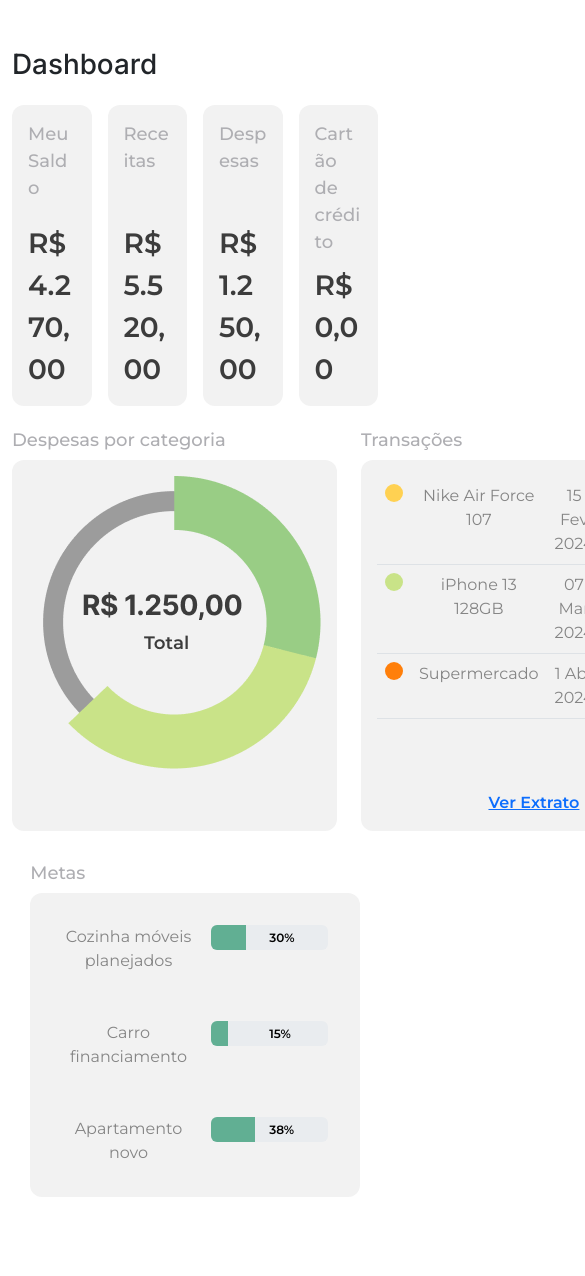
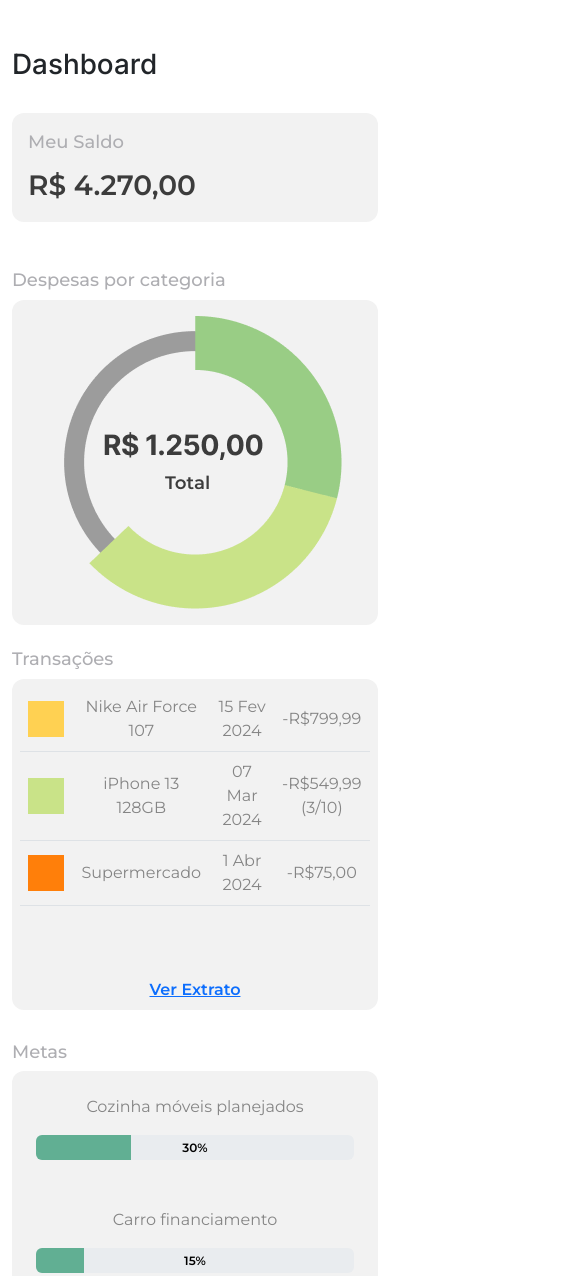
Before and after one commit to ICEI-PUC-Minas-PMV-SI/pmv-si-2024-1-pe1-t3-si_t3_app_web_1osem2024_gp03, a plain HTML site: page src/dashboard.html in a window 390 px wide. Shown: the top 1276 px of the page, 585 px wide, since content can reach past the window. Before the commit the page ends 1229 px from the top, so only its background shows below. Drawn offline with nearby package versions, Linux system fonts and the light colour scheme.

Commit message:
feat: adjusts to responsiveness

```diff
--- a/src/dashboard.html
+++ b/src/dashboard.html
@@ -15,7 +15,7 @@
 <body>
     <div class="container-md mt-5">
         <h1 class="title">Dashboard</h1>
-        <div class="d-flex mt-4 mb-2 gap-3">
+        <div class="summary-container">
             <div class="card">
                 <div class="card-body d-flex flex-column justify-content-between">
                     <span class="card-title">Meu Saldo</span>
@@ -42,7 +42,7 @@
             </div>
         </div>
 
-        <div class=" d-flex mt-4 mb-3 gap-4">
+        <div class="expenses-container">
             <div class="d-flex flex-column medium gap-2">
                 <h6 class="card-title">Despesas por categoria</h6>
                 <div class="card mb-3 ">
--- a/src/style/home.css
+++ b/src/style/home.css
@@ -6,12 +6,41 @@
     font-family: "Montserrat", sans-serif;
 }
 
+
+.summary-container {
+    display: flex;
+    margin: 2rem 0 3rem;
+    gap: 1rem;
+
+    @media (max-width: 700px) {
+        flex-direction: column;
+        gap: 0.5rem;
+
+        > *:not(:first-child) {
+            display: none;
+        }
+    }
+}
+
+.expenses-container {
+    display: flex;
+    justify-content: space-between;
+    margin: 2rem 0 1rem;
+    gap: 1rem;
+
+    @media (max-width: 700px) {
+        flex-direction: column;
+        gap: 0.5rem;
+    }
+}
+
 .card {
     background-color: #F2F2F2;
     color: #000;
     border: none;
     flex: 1;
     border-radius: 12px;
+
 }
 
 .card-title {
@@ -35,17 +64,22 @@
     display: flex;
     flex-direction: column;
     justify-content: space-around;
+
+    @media (max-width: 700px) {
+        padding: 0.5rem;
+    }
 }
 
 .transaction-row {
-    width: 100%;
     --bs-table-bg: #F2F2F2;
     --bs-border-bottom-width: 0px;
+    width: 100%;
 
     td {
         font-size: 1rem;
         font-weight: 400;
         color: #858585;
+        vertical-align: middle;
     }
 }
 
@@ -54,6 +88,14 @@
     height: 18px;
     border-radius: 50%;
     display: inline-block;
+    vertical-align: middle;
+
+    @media (max-width: 700px) {
+        vertical-align: bottom;
+        width: 36px;
+        height: 36px;
+        border-radius: unset;
+    }
 }
 
 .category-ball.green {
@@ -74,6 +116,10 @@
 
 .large {
     width: 90%;
+
+    @media (max-width: 700px) {
+        width: 100%;
+    }
 }
 
 .metas-card {
@@ -82,15 +128,23 @@
     flex-direction: column;
     justify-content: space-around;
     gap: 3rem;
+
+    @media (max-width: 700px) {
+        padding: 1.5rem;
+    }
 }
 
 .progress-wrapper {
     display: flex;
     gap: 1rem;
+
+    @media (max-width: 700px) {
+        flex-direction: column;
+    }
 }
 
 .meta-title {
-    width: 300px;
+    min-width: 300px;
     color: #858585;
 }
 
@@ -107,6 +161,9 @@
 .percentage {
     position: absolute;
     font-weight: 600;
+    top: 50%;
     left: 50%;
-    top: 4px;
+    transform: translate(-50%, -50%);
+    margin: auto;
+    width: fit-content;
 }
```
